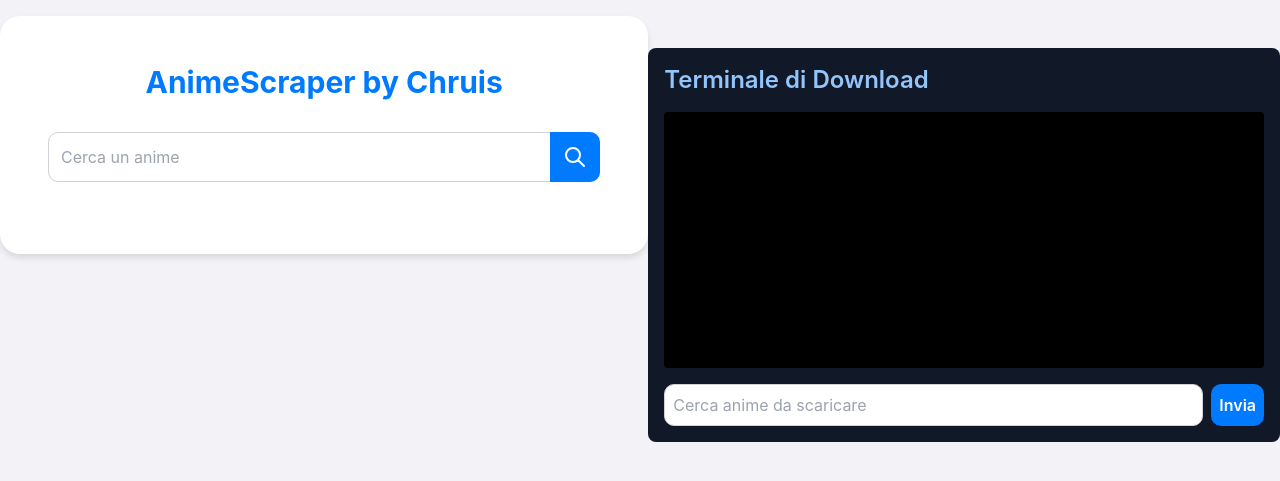
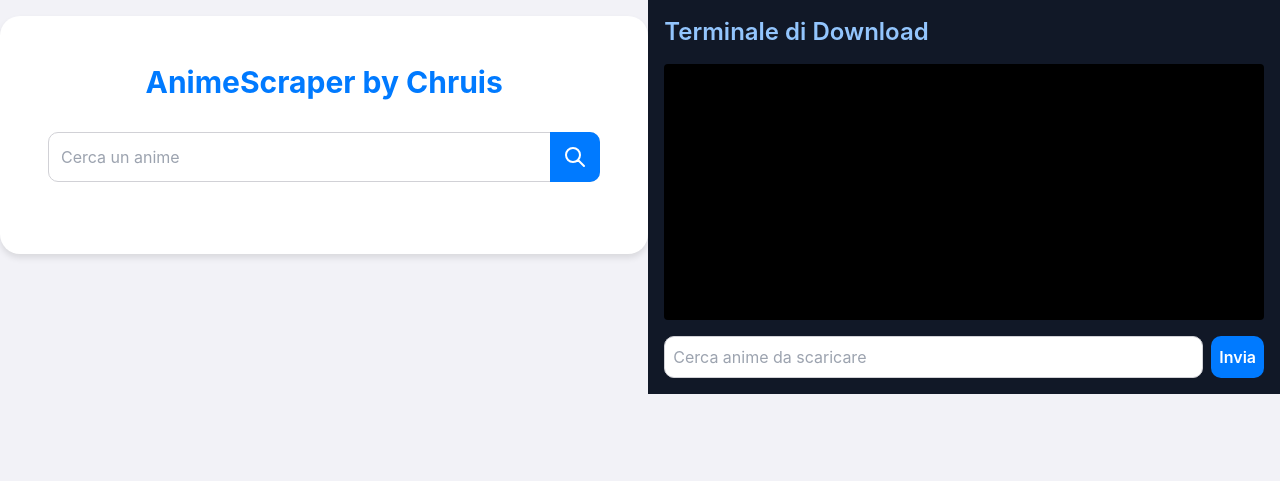
Before and after one commit to ChristianPuppo/AnimeScraper, a Flask app: page / in a window 1280 px wide. Shown: the top 481 px of the page. Run offline with Flask 2, Linux system fonts and the light colour scheme.

Commit message:
all done

```diff
--- a/templates/index.html
+++ b/templates/index.html
@@ -341,13 +341,18 @@
         </div>
     </div>
 
-    <!-- Aggiungi questa sezione alla fine del file, appena prima della chiusura del tag </body> -->
-    <div class="mt-12 bg-gray-900 p-4 rounded-lg w-full max-w-4xl mx-auto">
-        <h2 class="text-2xl font-semibold mb-4 text-blue-300">Terminale di Download</h2>
-        <div id="terminal" class="bg-black text-green-400 p-4 rounded h-64 overflow-y-auto font-mono text-sm mb-4"></div>
-        <div class="flex space-x-2">
-            <input id="downloadQuery" type="text" class="input p-2 flex-grow" placeholder="Cerca anime da scaricare">
-            <button onclick="startDownload()" class="btn btn-primary text-white p-2">Invia</button>
+    <!-- Spazio vuoto per separare il contenuto principale dal terminale -->
+    <div class="h-24"></div>
+
+    <!-- Terminale di Download posizionato in fondo alla pagina -->
+    <div class="bg-gray-900 p-4 w-full">
+        <div class="max-w-4xl mx-auto">
+            <h2 class="text-2xl font-semibold mb-4 text-blue-300">Terminale di Download</h2>
+            <div id="terminal" class="bg-black text-green-400 p-4 rounded h-64 overflow-y-auto font-mono text-sm mb-4"></div>
+            <div class="flex space-x-2">
+                <input id="downloadQuery" type="text" class="input p-2 flex-grow" placeholder="Cerca anime da scaricare">
+                <button onclick="startDownload()" class="btn btn-primary text-white p-2">Invia</button>
+            </div>
         </div>
     </div>
 
```
